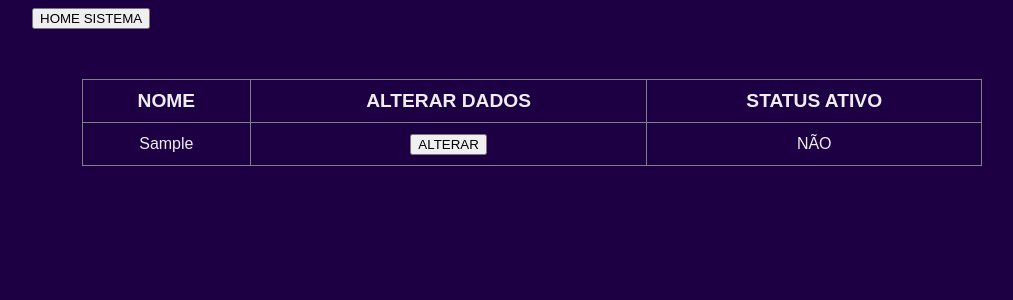
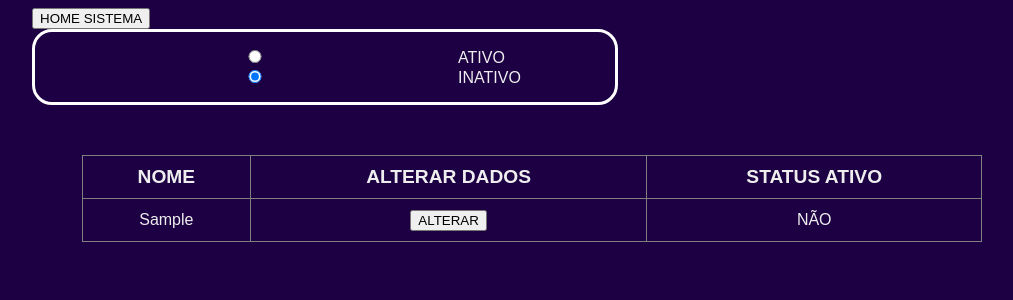
Before and after one commit to Keillianne/projeto27, a PHP site: page /listausuario.php in a window 1280 px wide. Shown: the top 300 px of the page, without its empty margins (108-1121 px from the left). Run offline with PHP 8.4, Linux system fonts and the light colour scheme; tables that the repository leaves empty or names only in its code hold one stand-in row (values such as "Sample post").

Commit message:
Atualização de código no lista usuário + Cadastra Produto

```diff
--- a/listausuario.php
+++ b/listausuario.php
@@ -6,12 +6,22 @@ include("conectadb.php");
 #função da instrução: LISTAR TODOS O CONTEÚDO DA TABELA usuarios
 $sql = "SELECT * FROM usuarios";
 $resultado = mysqli_query($link, $sql);
+$ativo="s";
 
+if($_SERVER['REQUEST_METHOD']=='POST'){
+    $ativo=$_POST['ativo'];
+    if($ativo=='s'){
+        $sql="SELECT*FROM usuarios WHERE usu_ativo='s'";
+        $resultado=mysqli_query($link, $sql);
+    }
+    else{
+        $sql="SELECT*FROM usuarios WHERE usu_ativo='n'";
+        $resultado=mysqli_query($link,$sql);
+    }
+}
 ?>
-
 <!DOCTYPE html>
 <html lang="pt-br">
-
 <head>
     <meta charset="UTF-8">
     <meta http-equiv="X-UA-Compatible" content="IE=edge">
@@ -23,8 +33,11 @@ $resultado = mysqli_query($link, $sql);
 
 <body>
     <a href="homesistema.html"><input type="button" id="menuhome" value="HOME SISTEMA"></a>
+    <form action="listausuario.php" method="post">
+        <input type="radio" name="ativo" value="s" required onclick="submit()" <?=$ativo=='s'?"checked":""?>>ATIVO<br>
+        <input type="radio" name="ativo" value="n" required onclick="submit()" <?=$ativo=='s'?"checked":""?>>INATIVO<br>
+</form>
     <div class="container">
-
         <table border="1">
             <tr>
                 <th>NOME</th>
```
Also changed, not shown: listaproduto.php (+16 -3 lines).
